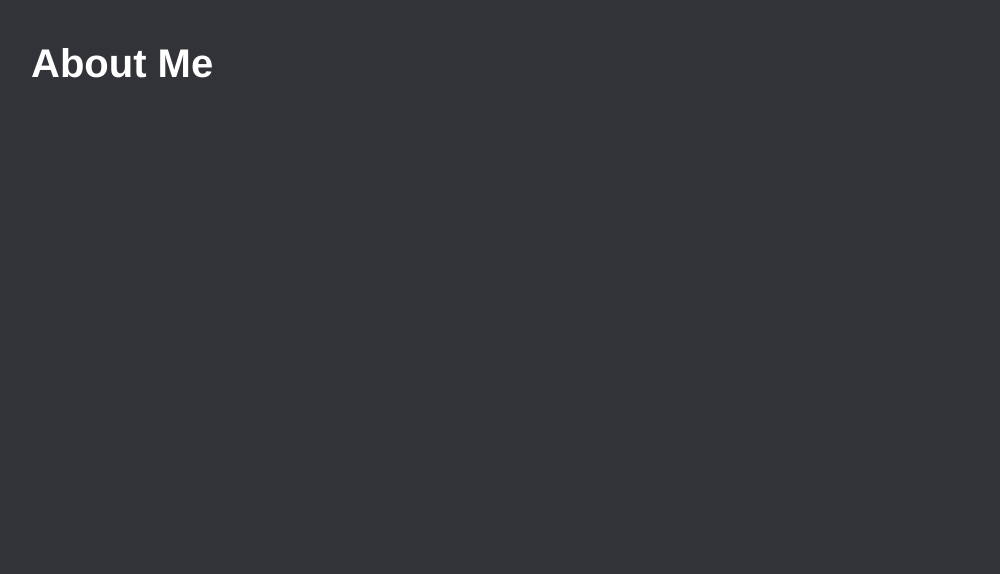
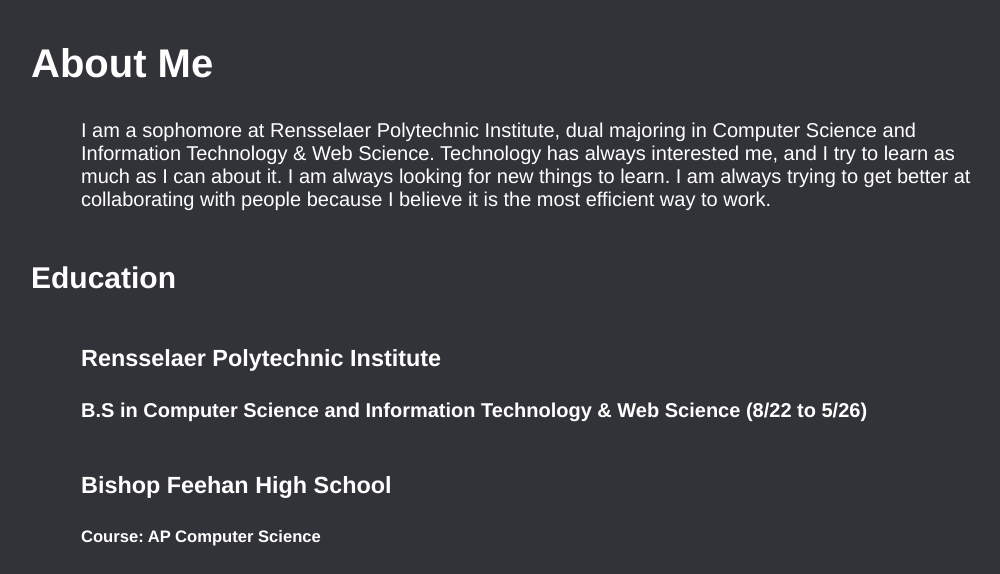
Before and after one commit to RPI-ITWS/ITWS2110-team14, a PHP site: page /lab1/cotea/cotea.html in a window 1280 px wide. Shown: the part 489-1063 px from the top of the page, without its empty margins (127-1127 px from the left). Before the commit the page ends 567 px from the top, so only its background shows below. Run offline with PHP 8.4, Linux system fonts and the light colour scheme.

Commit message:
adding some text

```diff
--- a/lab1/cotea/cotea.html
+++ b/lab1/cotea/cotea.html
@@ -21,7 +21,7 @@
              <span class="additional-name">P.</span>
              <span class="family-name">Cote</span>
            </span>
-           <img class="photo" src="../images/Default_pfp.jpg" id = "coteaImage"/>
+           <img class="photo" src="images/alexCote.png" id = "coteaImage"/>
             <a class="email" href="mailto:cotea@rpi.edu">cotea@rpi.edu</a>
             <div class="adr">
              <div class="street-address">13 Nichols st</div>
@@ -36,7 +36,30 @@
 
       <div id = "coteaAboutMe">
          <h2 class = "coteaHeaderSpacing">About Me</h2>
+            <p class = "coteaDescription">
+               I am a sophomore at Rensselaer Polytechnic Institute, dual majoring in Computer Science and Information Technology & Web Science. Technology
+               has always interested me, and I try to learn as much as I can about it. I am always looking for new things to learn. I am always trying to get
+               better at collaborating with people because I believe it is the most efficient way to work.
+            </p>
+      </div>
 
+      <div id = "coteaEducation">
+         <h2>Education</h2>
+            <div class = "coteaSection">
+               <h3 >Rensselaer Polytechnic Institute</h3>
+               <h4>B.S in Computer Science and Information Technology & Web Science (8/22 to 5/26)</h4>
+
+               <ul>
+
+               </ul>
+            </div>
+            <div class = "coteaSection">
+               <h3 >Bishop Feehan High School</h3>
+               <h5>Course: AP Computer Science</h5>
+               <ul>
+
+               </ul>
+            </div>
       </div>
 
 
--- a/lab1/index.html
+++ b/lab1/index.html
@@ -55,8 +55,8 @@
     <!-- Alex -->
     <div onclick="location.href='cotea/cotea.html'">
       <img
-        src="images/Default_pfp.jpg"
-        alt="Picture of "
+        src="cotea/images/alexCote.png"
+        alt="alex_cote_image"
         class="roundHeadshots"
       />
       <h3 class="centerNamesHeadshots">Alex Cote</h3>
--- a/lab1/styles.css
+++ b/lab1/styles.css
@@ -264,3 +264,19 @@
   margin-top: 50px;
   margin-left: 150px;
 }
+
+.coteaDescription{
+  clear: left;
+  margin-right: 150px;
+  margin-left: 50px;
+}
+
+#coteaEducation{
+  margin-top: 50px;
+  margin-left: 150px;
+}
+
+.coteaSection{
+  margin: 50px 0px 0px 50px;
+
+}
```
Also changed, not shown: 1 other file.
